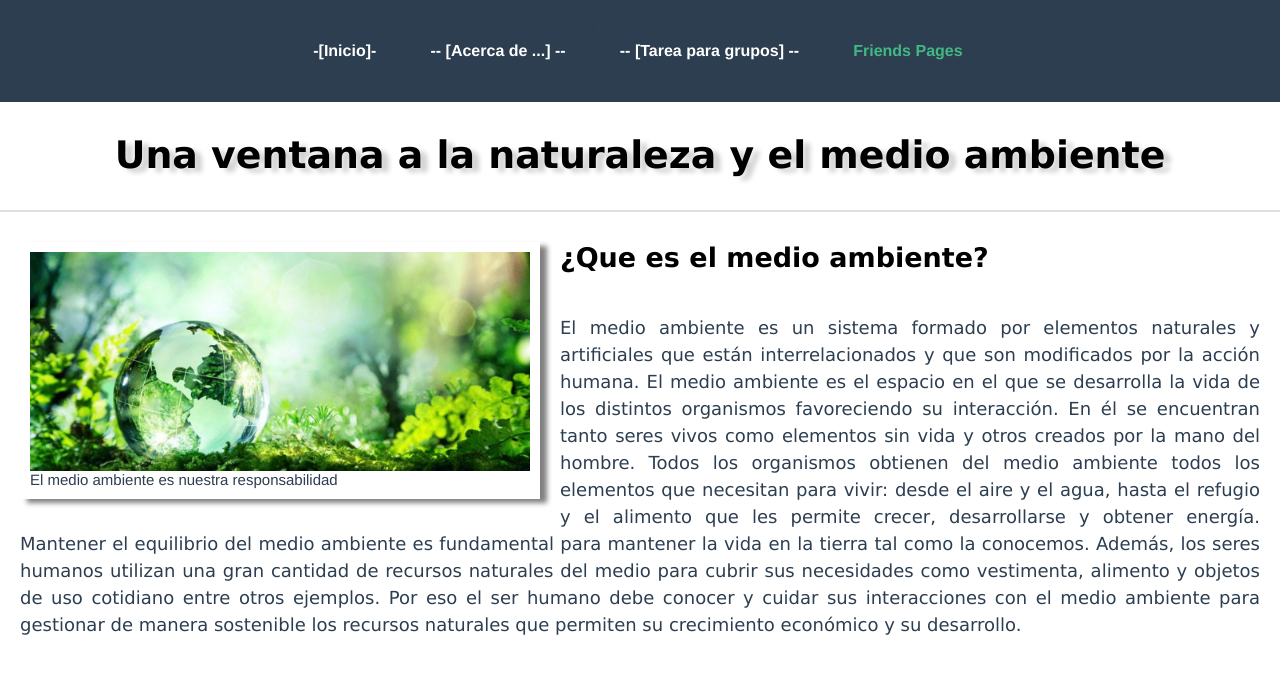
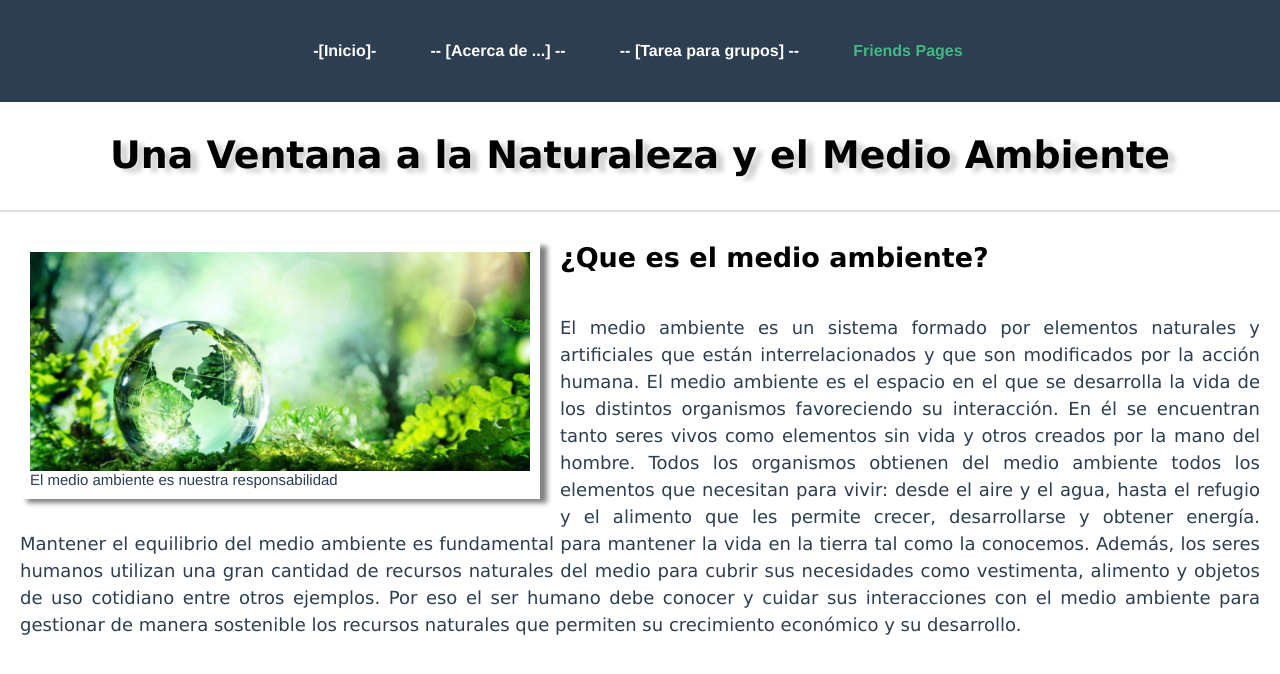
Before and after one commit to amartinezh/prosperCityVue, a Vue app: page /friends in a window 1280 px wide. Shown: the top 674 px of the page. Built offline with nearby package versions, Linux system fonts and the light colour scheme.

Commit message:
cambio en las mayusculas del titulo

```diff
--- a/src/views/FriendsView.vue
+++ b/src/views/FriendsView.vue
@@ -1,6 +1,6 @@
 <template>
  <div class="new-component">
-    <Friends msg= "Una ventana a la naturaleza y el medio ambiente"/>
+    <Friends msg= "Una Ventana a la Naturaleza y el Medio Ambiente"/>
  </div>
 </template>
 
```
